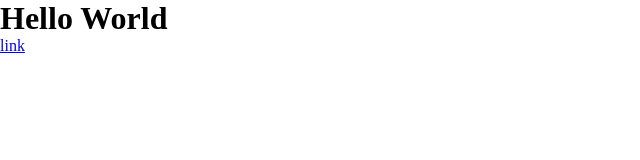
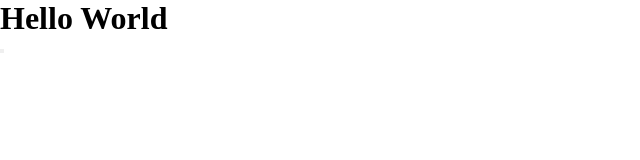
Before and after one commit to VladSurinov2077/Git, a plain HTML site: page index.html in a window 1280 px wide. Shown: the full height of the page, 0-640 px from the left. Drawn offline with Linux system fonts and the light colour scheme.

Commit message:
delete text

```diff
--- a/index.html
+++ b/index.html
@@ -9,7 +9,6 @@
 </head>
 <body>
     <h1>Hello World</h1>
-    <a href="#">link</a>
-
+     <button></button>
 </body>
 </html>
```
